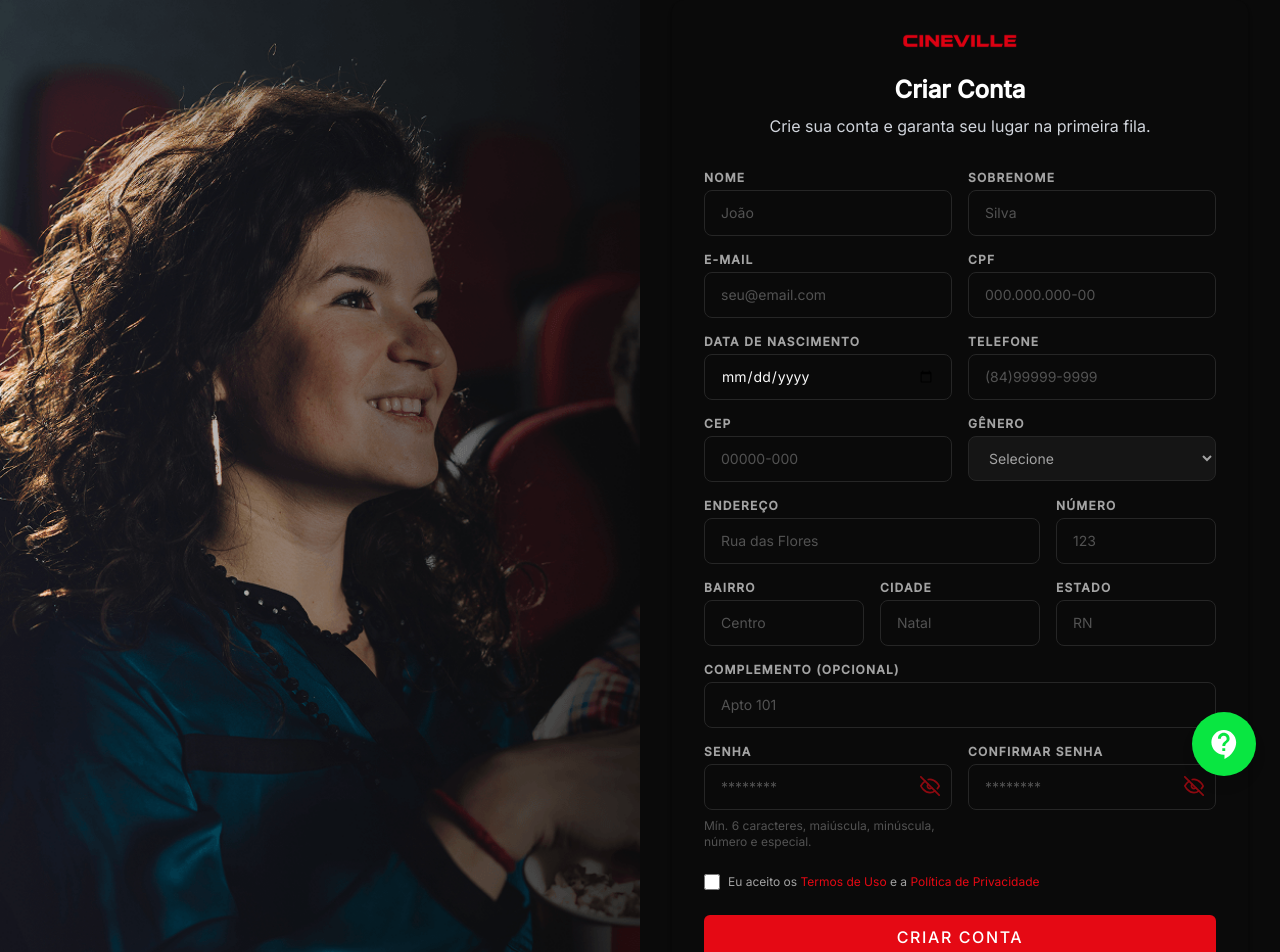
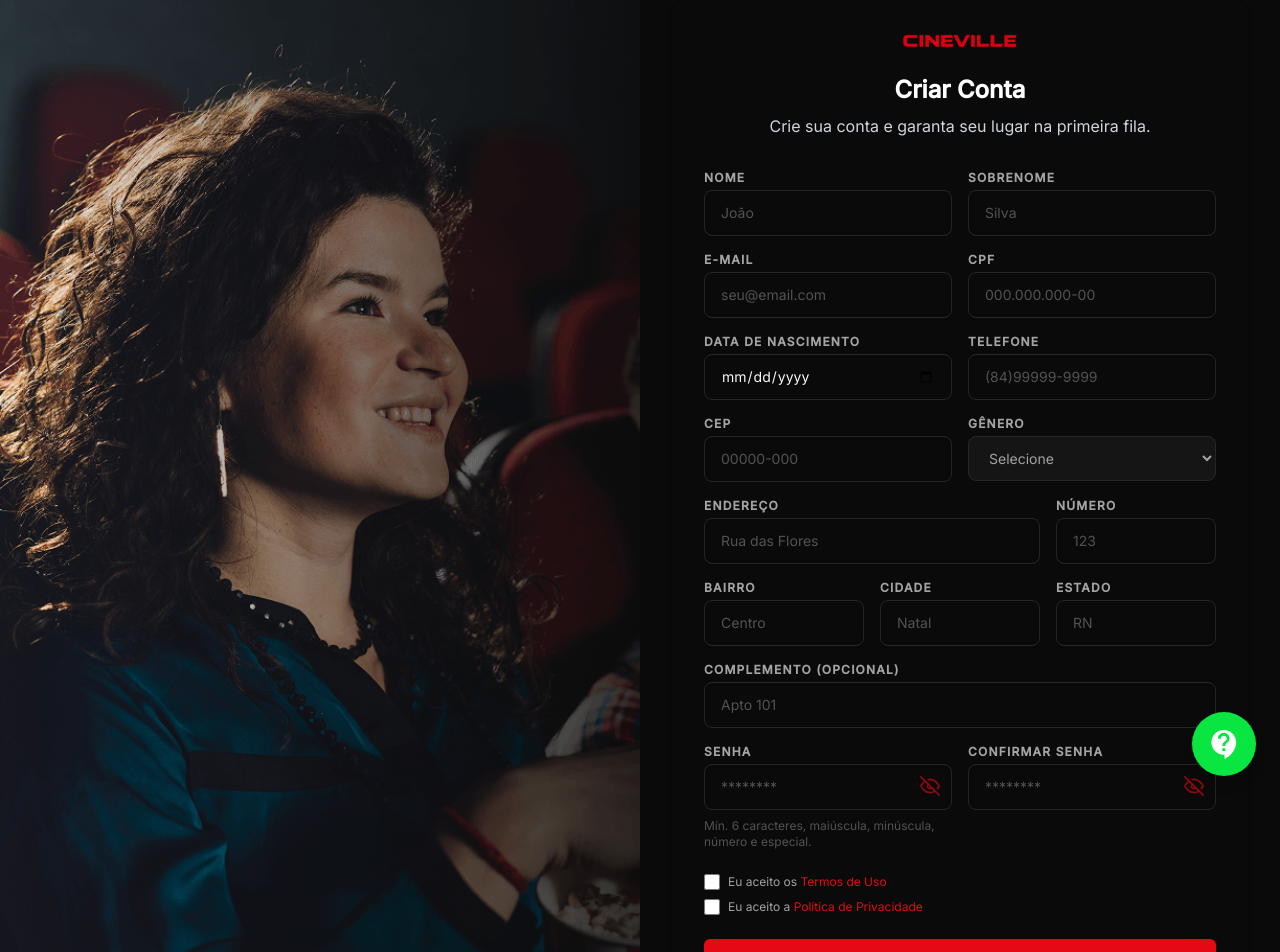
Before and after one commit to RayRibeirost/cineville-frontend, a Next.js app: page /register in a window 1280 px wide. Shown: the top 952 px of the page. Built offline with nearby package versions, Linux system fonts and the light colour scheme; no server answers.

Commit message:
feat: integrate register form with backend

```diff
--- a/src/actions/registerActions.ts
+++ b/src/actions/registerActions.ts
@@ -17,13 +17,25 @@ export async function RegisterUser(
     password: FormData.get("password"),
     confirmPassword: FormData.get("confirmPassword"),
     termsAccepted: FormData.get("termsAccepted") !== null,
+    privacyAccepted: FormData.get("privacyAccepted") !== null,
+    cpf: FormData.get("cpf"),
+    birthDate: FormData.get("birthDate"),
+    phone: FormData.get("phone"),
+    cep: FormData.get("cep"),
+    address: FormData.get("address"),
+    number: FormData.get("number"),
+    complement: FormData.get("complement"),
+    neighborhood: FormData.get("neighborhood"),
+    city: FormData.get("city"),
+    state: FormData.get("state"),
+    gender: FormData.get("gender"),
   } as Partial<RegisterInput>;
 
   try {
     const validData = parse(registerSchema, rawData);
 
     const response = await fetch(
-      process.env.NEXT_PUBLIC_API_URL + "/user/register",
+      process.env.NEXT_PUBLIC_API_URL + "/api/register",
       {
         method: "POST",
         body: JSON.stringify(validData),
@@ -57,7 +69,6 @@ export async function RegisterUser(
       message: apiData.message,
       inputs: {},
     };
-    //eslint-disable-next-line
   } catch (err: any) {
     console.error("ERRO CAPTURADO NO SERVER ACTION:", err);
 
--- a/src/components/register/index.tsx
+++ b/src/components/register/index.tsx
@@ -13,9 +13,8 @@ const EyeIcon = ({ visible }: { visible: boolean }) => {
   return (
     <Icon
       size={20}
-      className={`transition-opacity ${
-        visible ? "opacity-100" : "opacity-60"
-      } text-red-cinema hover:opacity-100`}
+      className={`transition-opacity ${visible ? "opacity-100" : "opacity-60"
+        } text-red-cinema hover:opacity-100`}
     />
   );
 };
@@ -315,6 +314,7 @@ export default function Register() {
         </div>
 
         {/* Termos + Privacidade */}
+        {/* Termos + Privacidade */}
         <div className="flex flex-col gap-2 mt-2">
           <div className="flex items-center gap-2">
             <input
@@ -324,46 +324,49 @@ export default function Register() {
               checked={getChecked("termsAccepted")}
               onChange={handleChange}
               value="on"
-              className=" w-4 h-4 accent-red-cinema"
+              className="w-4 h-4 accent-red-cinema"
             />
-            <label
-              htmlFor="termsAccepted"
-              className="text-grayScale-400 text-xs leading-snug"
-            >
+            <label htmlFor="termsAccepted" className="text-grayScale-400 text-xs leading-snug">
               Eu aceito os{" "}
-              <Link
-                href="/pdfs/termos-de-uso.pdf"
-                target="_blank"
-                className="text-red-cinema hover:underline"
-              >
+              <Link href="/pdfs/termos-de-uso.pdf" target="_blank" className="text-red-cinema hover:underline">
                 Termos de Uso
-              </Link>{" "}
-              e a{" "}
-              <Link
-                href="/pdfs/politica-de-privacidade.pdf"
-                target="_blank"
-                className="text-red-cinema hover:underline"
-              >
+              </Link>
+            </label>
+          </div>
+          {getError("termsAccepted") && (
+            <span className="text-red-cinema text-xs font-semibold">{getError("termsAccepted")}</span>
+          )}
+
+          <div className="flex items-center gap-2">
+            <input
+              id="privacyAccepted"
+              name="privacyAccepted"
+              type="checkbox"
+              checked={getChecked("privacyAccepted")}
+              onChange={handleChange}
+              value="on"
+              className="w-4 h-4 accent-red-cinema"
+            />
+            <label htmlFor="privacyAccepted" className="text-grayScale-400 text-xs leading-snug">
+              Eu aceito a{" "}
+              <Link href="/pdfs/politica-de-privacidade.pdf" target="_blank" className="text-red-cinema hover:underline">
                 Política de Privacidade
               </Link>
             </label>
-            {getError("termsAccepted") && (
-              <span className="text-red-cinema text-xs font-semibold">
-                {getError("termsAccepted")}
-              </span>
-            )}
           </div>
+          {getError("privacyAccepted") && (
+            <span className="text-red-cinema text-xs font-semibold">{getError("privacyAccepted")}</span>
+          )}
         </div>
 
         {/* Botão */}
         <Button
           type="submit"
           disabled={isPending}
-          className={`w-full py-3 mt-2 rounded-lg font-black text-sm uppercase tracking-widest transition-all ${
-            isPending
+          className={`w-full py-3 mt-2 rounded-lg font-black text-sm uppercase tracking-widest transition-all ${isPending
               ? "bg-grayScale-600 cursor-not-allowed text-grayScale-500"
               : "bg-button-primary hover:bg-button-primary-hover text-grayScale-200 cursor-pointer"
-          }`}
+            }`}
         >
           {isPending ? "Cadastrando..." : "Criar Conta"}
         </Button>
```
